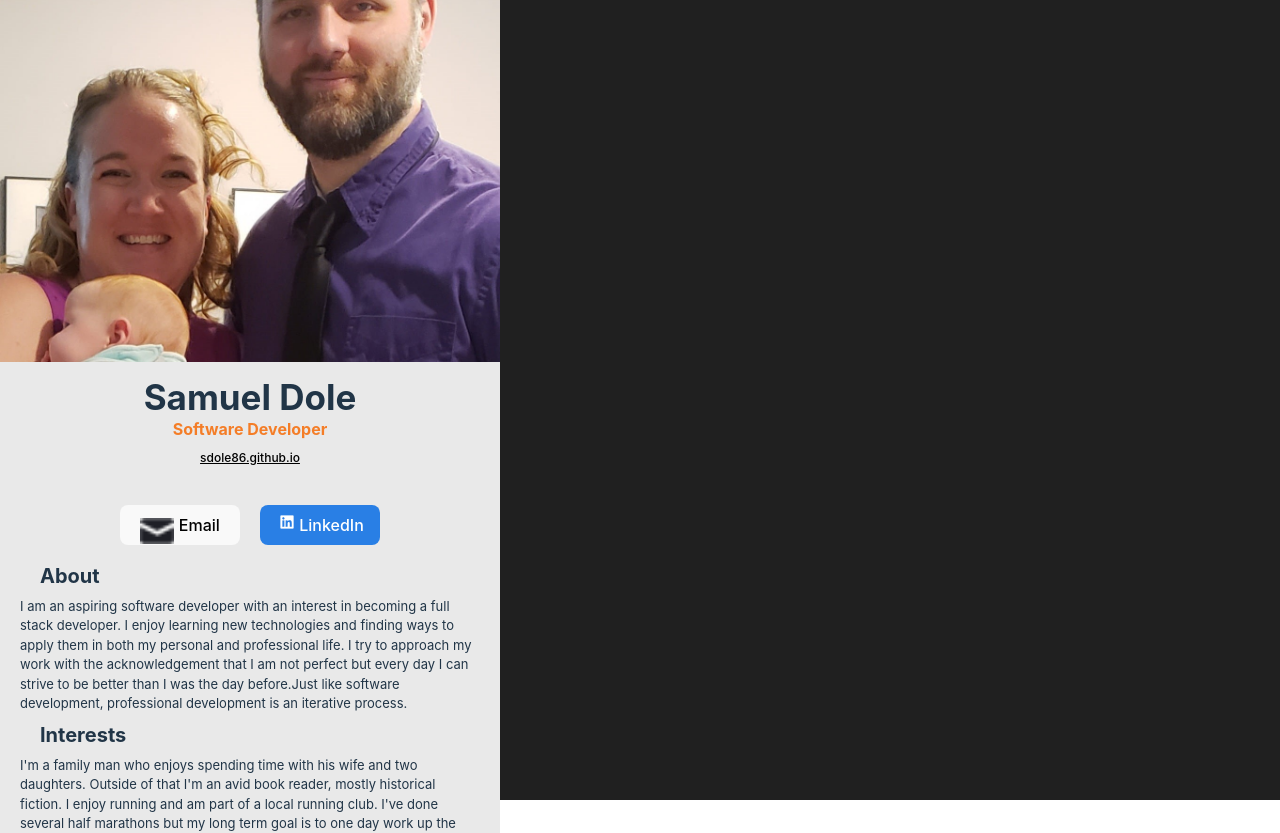
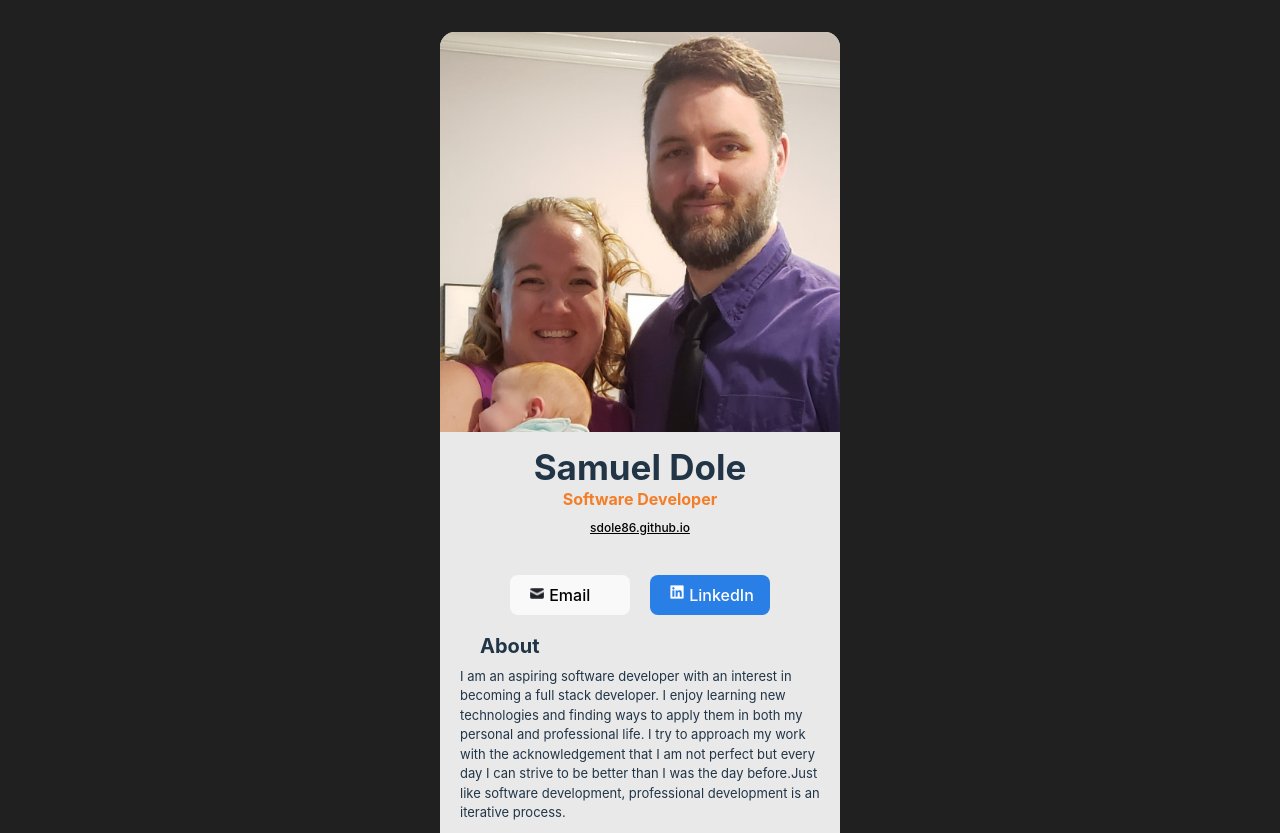
Before and after one commit to sdole86/Electronic_Business_Card, a React (Vite) app: page / in a window 1280 px wide. Shown: the top 833 px of the page. Built offline with nearby package versions, Linux system fonts and the light colour scheme.

Commit message:
Desktop div now correctly centers

```diff
--- a/src/App.css
+++ b/src/App.css
@@ -15,6 +15,7 @@
 body {
   background-color: rgb(32, 32, 32);
   height: 100vh;
+  display: block;
 }
 
 .App {
@@ -24,6 +25,9 @@ body {
   width: 100vw;
   margin-right: auto;
   margin-left: auto;
+  display:block;
+  box-sizing: border-box
+
 }
 
 .titlecard img {
@@ -77,8 +81,8 @@ border: 1px solid #D1D5DB;
 }
 
 .buttons img {
-  width: 14px;
-  object-fit: contain;
+  width: 14px !important;
+  object-fit: contain !important;
   padding-right: 5px;
 
 }
@@ -124,19 +128,22 @@ border: 1px solid #D1D5DB;
 }
 
 @media only screen and (min-width: 600px) {
-  #root {
-    padding: 0;
-    margin: 0;
-  }
 
-
+body {
+  display: block !important;
+  margin: 0;
+  padding: 0;
+  height: 100%;
+}
 
   .App {
     background-color: rgb(233, 233, 233);
-    width: 500px;
-    border-radius: 0;
+    width: 400px;
+    border-radius: 15px;
     margin-left: auto;
     margin-right: auto;
+    box-sizing: border-box;
+    height: 100%;
   }
 
   .titlecard img {
```
